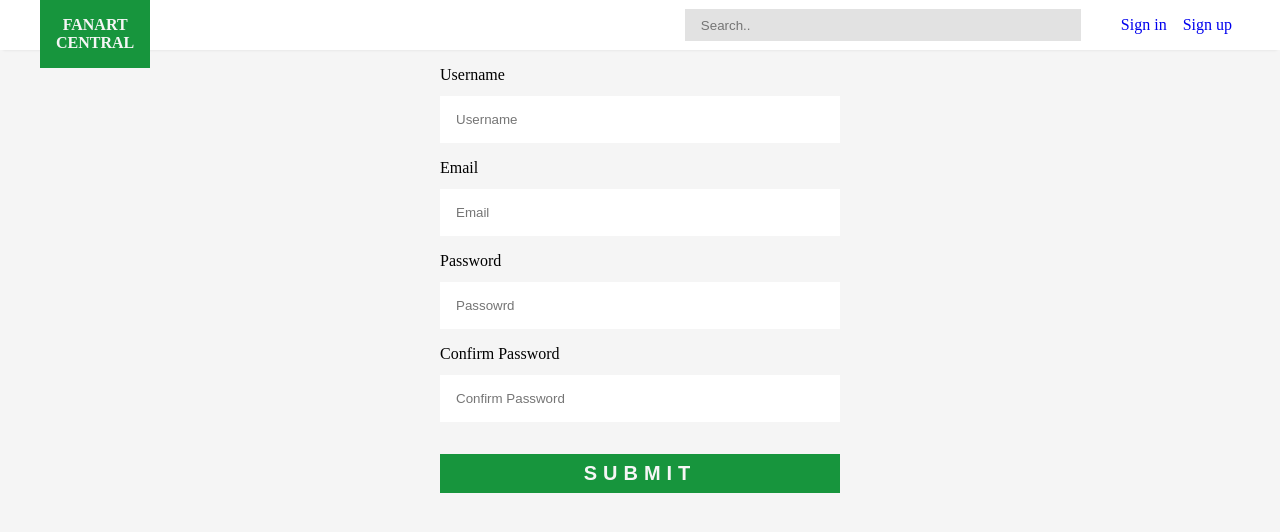
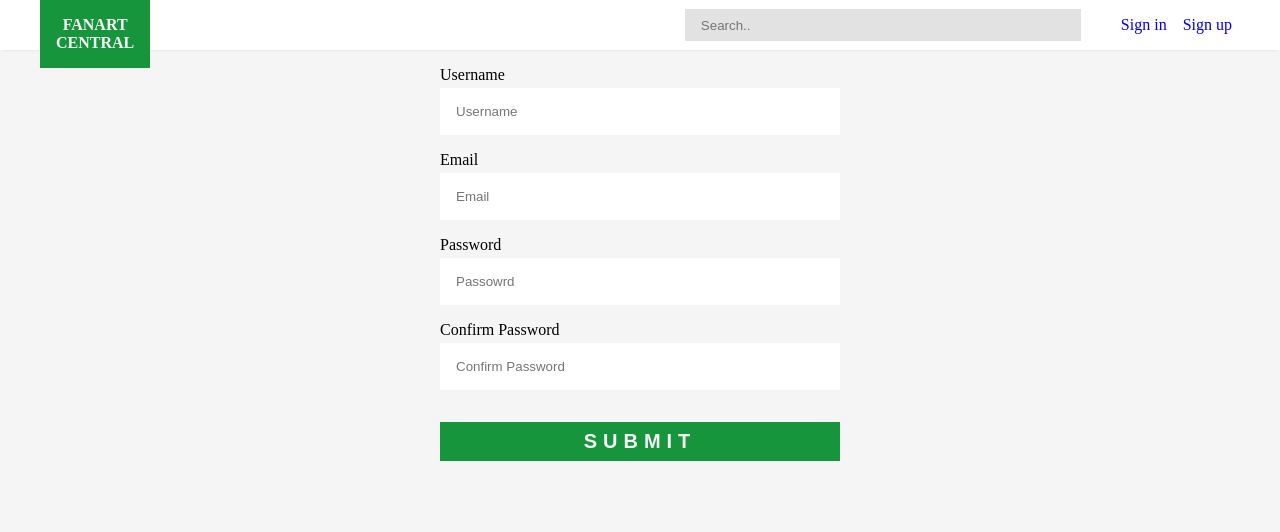
Before and after one commit to geHuC/FanArtCentral, a React (Create React App) app in the folder client/: page /register in a window 1280 px wide. Shown: the top 532 px of the page. Built offline with nearby package versions, Linux system fonts and the light colour scheme.

Commit message:
styling changes to font input

```diff
--- a/client/src/components/formInput/FormInput.js
+++ b/client/src/components/formInput/FormInput.js
@@ -4,7 +4,6 @@ import './formInput.css'
 const FormInput = (props) => {
     const [focused, setFocused] = useState(false);
     const { label, errorMessage, onChange, lastField, ...inputProps } = props;
-    console.log(inputProps);
     const handleFocus = (e) => {
         setFocused(true);
     }
--- a/client/src/components/formInput/formInput.css
+++ b/client/src/components/formInput/formInput.css
@@ -1,6 +1,6 @@
 .form-input input {
     padding: 1rem;
-    margin-top: 0.75rem;
+    margin-top: 0.25rem;
     border: none;
     outline: none;
 }
@@ -24,6 +24,9 @@
 .form-input input:invalid[focused="true"]{
     border-left: 2px solid red;
 }
+.form-input input:valid{
+    border-left: 2px solid var(--color-accent);
+}
 .form-input input:invalid[focused="true"] ~ span{
     display: block;
 }
```
